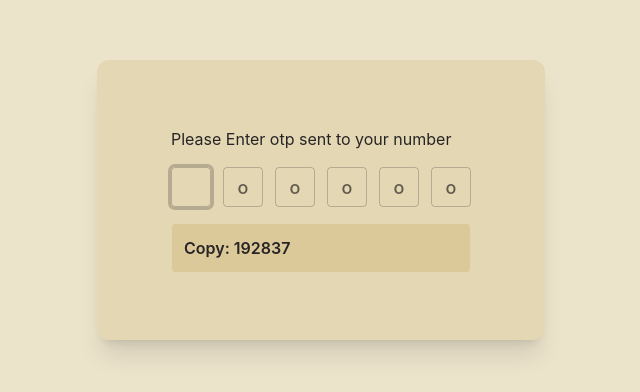
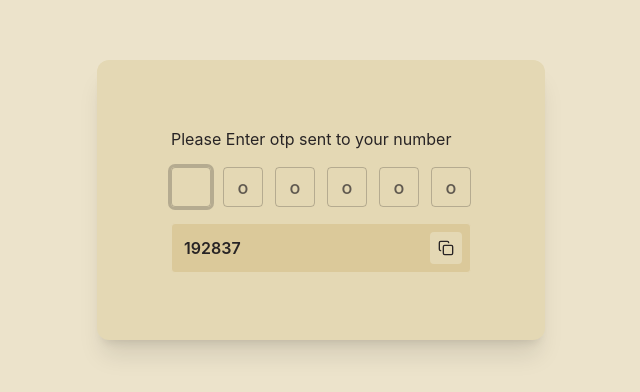
Before and after one commit to pkrinesh/vue-pin-input, a Vue app: page / in a window 1280 px wide. Shown: the part 200-592 px from the top of the page, without its empty margins (319-959 px from the left). Built offline with nearby package versions, Linux system fonts and the light colour scheme.

Commit message:
feat: copy button visibility

```diff
--- a/src/App.vue
+++ b/src/App.vue
@@ -17,7 +17,6 @@ const { copy, copied } = useClipboard({ source: TRUE_OTP, legacy: true })
 
 const [isDisabled, setIsDisabled] = state(false)
 const [isOtpTrue, setIsOtpTrue] = state(false)
-const [isVisible, setIsVisible] = state(false)
 const [isError, setIsError] = state(false)
 
 async function handleComplete(value: string) {
@@ -75,17 +74,11 @@ function handleCopy() {
 					</PinRoot>
 				</form>
 
-				<div
-					class="relative w-75 p3 bg-muted"
-					border="~ card rounded"
-					@mouseenter="setIsVisible(true)"
-					@mouseleave="setIsVisible(false)"
-				>
-					<p class="font-semibold">Copy: 192837</p>
+				<div class="relative w-75 p3 bg-muted" border="~ card rounded">
+					<p class="font-semibold">192837</p>
 					<button
-						v-if="isVisible() || copied"
 						@click="handleCopy"
-						class="absolute top-0 right-2 h-8 w-8 translate-y-2 rounded"
+						class="absolute top-0 right-2 h-8 w-8 translate-y-2 rounded hover:opacity-85"
 						:class="[copied ? 'bg-secondary/60' : 'bg-card']"
 						flex="~ justify-center items-center"
 					>
```
